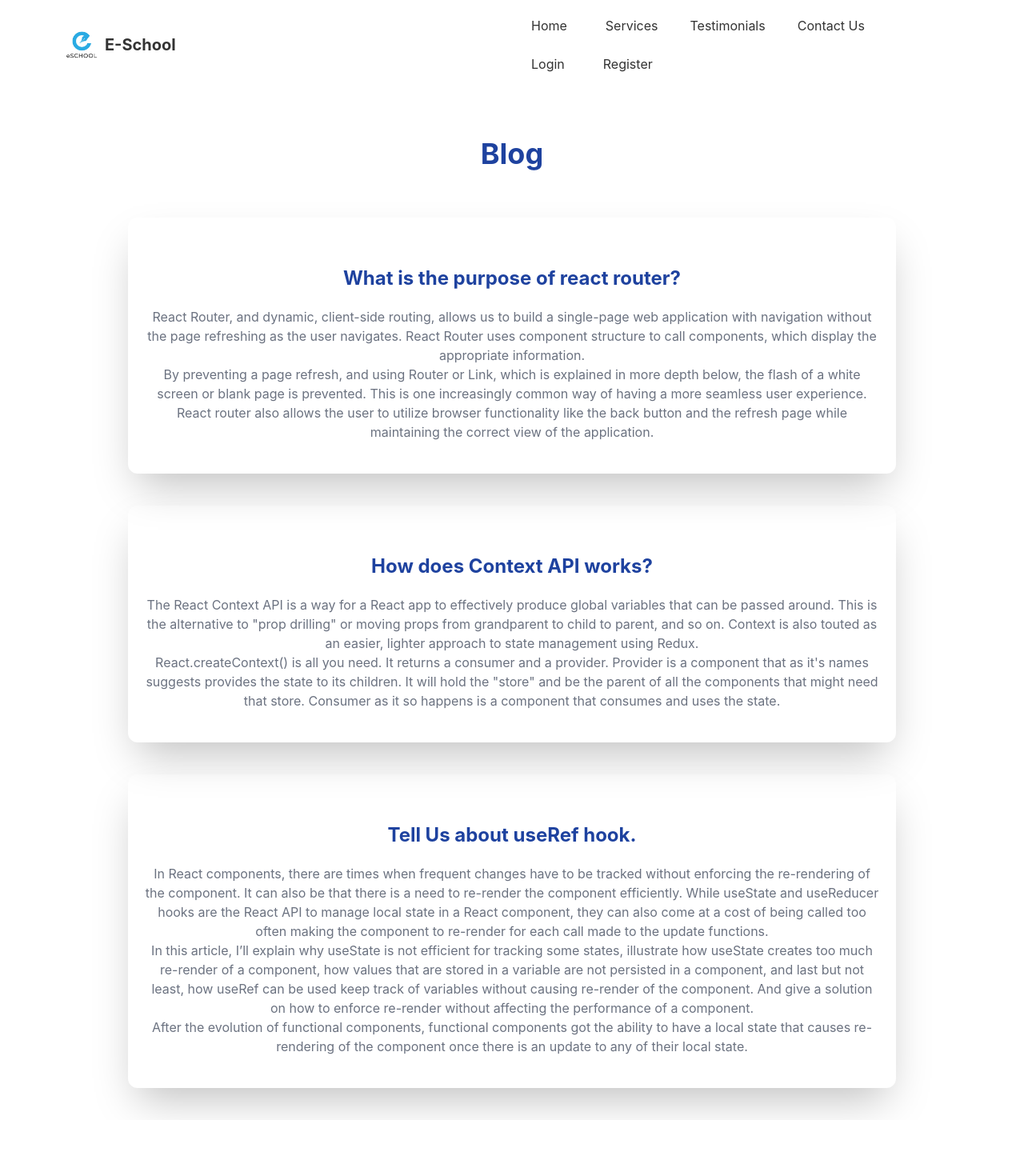
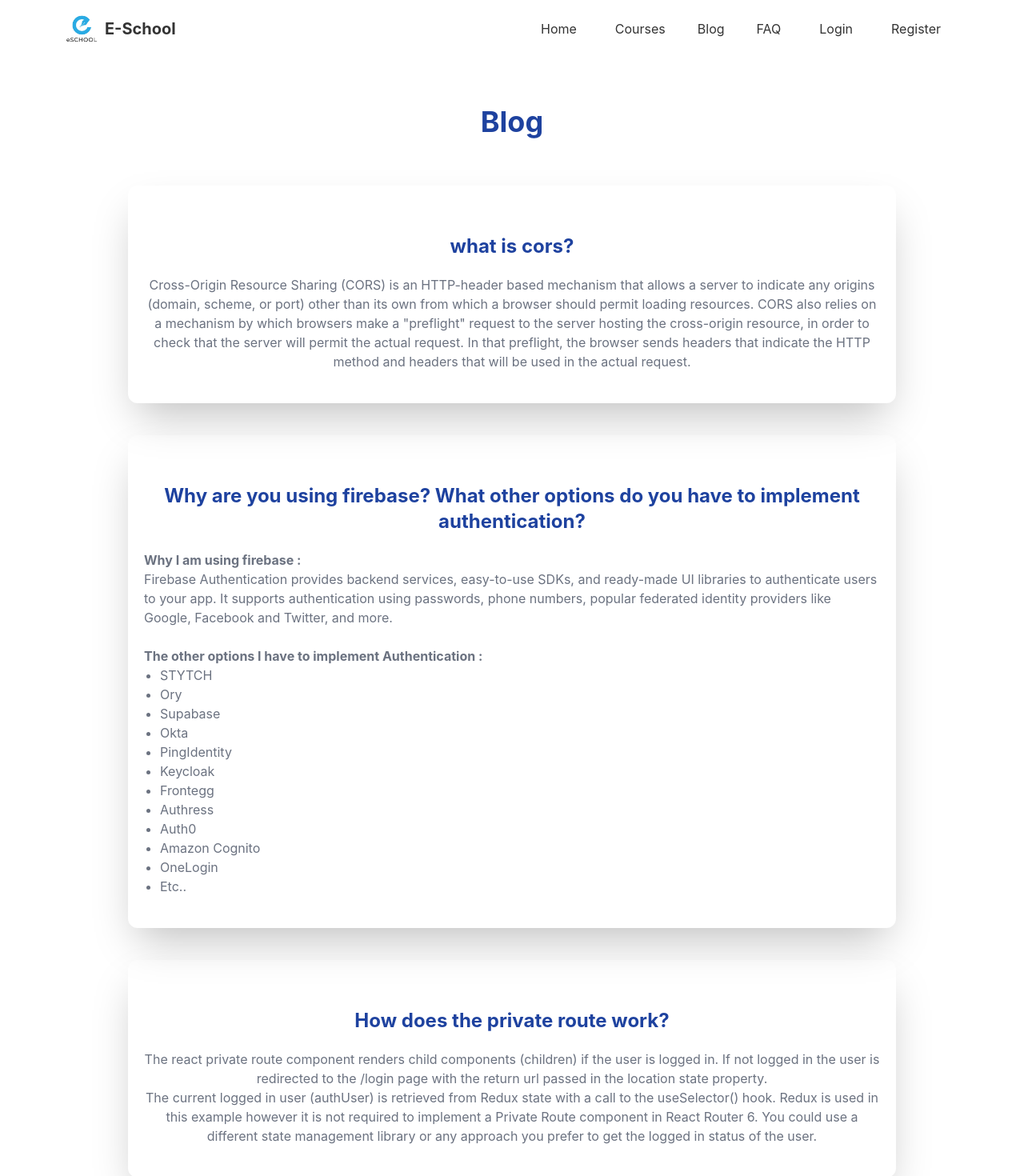
Before and after one commit to pinky-banik/E-School-Client, a React (Create React App) app: page /blog in a window 1280 px wide. Shown: the top 1470 px of the page at 80% size. Before the commit the page ends 1400 px from the top, so only its background shows below. Built offline with nearby package versions, Linux system fonts and the light colour scheme; no server answers.

Commit message:
404 page done

```diff
--- a/src/App.js
+++ b/src/App.js
@@ -13,6 +13,7 @@ import Payment from './Pages/Payment';
 import MyProfile from "./Pages/MyProfile";
 import AllCourse from "./Pages/AllCourse";
 import Blog from "./Pages/Blog";
+import Error from "./Pages/Error";
 
 
 function App() {
@@ -25,10 +26,11 @@ function App() {
         <Route path="/login" element={<Login/>} />
         <Route path="/register" element={<Register/>} />
         <Route path="/blog" element={<Blog/>} />
-        <Route path="/allCourse" element={<AllCourse/>} />
+        <Route path="/courses" element={<AllCourse/>} />
         <Route path="/profile" element={<MyProfile/>} />
         <Route path="/payment" element={<RequireAuth><Payment/></RequireAuth>} />
         <Route path="/profile" element={<RequireAuth><Payment/></RequireAuth>} />
+        <Route path='*' element={<Error/>}/>
       </Routes>
       <ToastContainer />
     </div>
--- a/src/Components/Courses/Courses.js
+++ b/src/Components/Courses/Courses.js
@@ -1,7 +1,26 @@
-import React from "react";
+import React, { useEffect, useState } from "react";
 import Course from "./Course";
 
-const Courses = ({ courses }) => {
+const Courses = () => {
+  const [courses, setCourses] = useState([]);
+  const [loading, setLoading] = useState(false);
+
+  useEffect(() => {
+    fetch("https://eschool-server.vercel.app/courses")
+      .then((res) => res.json())
+      .then((data) => {
+        setCourses(data);
+        setLoading(false);
+      });
+  }, []);
+
+  if (loading) {
+    return (
+      <div>
+        <h1>Loading...</h1>
+      </div>
+    );
+  }
   return (
     <div className="grid grid-cols-1 lg:grid-cols-3 gap-5 sm:grid-cols-2">
       {courses.map((course, index) => (
--- a/src/Components/Shared/Navbar/Navbar.js
+++ b/src/Components/Shared/Navbar/Navbar.js
@@ -46,9 +46,9 @@ const Navbar = () => {
   const menuItemslg =
   <>
         <li className='px-2 focus:bg-acent'><Link to = "/">Home</Link></li>
-        <li className='px-2 focus:bg-acent'><a href="#service">Services</a></li>
-        <li><a href="#testimonials">Testimonials</a></li>
-        <li className='px-2 focus:bg-acent'><a href="#contact">Contact Us</a></li>
+        <li className='px-2 focus:bg-acent'><a href="/courses">Courses</a></li>
+        <li><a href="/blogs">Blog</a></li>
+        <li className='px-2 focus:bg-acent'><a href="/faq">FAQ</a></li>
         {
           user?.uid?
 
@@ -56,11 +56,11 @@ const Navbar = () => {
             <div>
             <h1 className='p-2 font-bold text-primary lg:text-primary px-4'>{user?.displayName}</h1>
             </div>
-            <div className="dropdown lg:dropdown-end">
+            <div  className="dropdown lg:dropdown-end">
             <label tabIndex="0" className="cursor-pointer">
               <div className='avatar px-5 lg:px-0'>
-              <div className="w-10 rounded-full ring ring-primary">
-                <img className='object-contain rounded-full' src={user?.photoURL} />
+              <div className="w-10 rounded-full ring ring-primary"  title={user?.displayName}>
+                <img className='object-contain rounded-full'  src={user?.photoURL} />
               </div>
             </div></label>
             <ul tabIndex="0" className="dropdown-content menu p-2 shadow bg-base-100 rounded-box w-52">
@@ -101,16 +101,14 @@ const Navbar = () => {
         </div>
        }
         <li className='px-2 focus:bg-acent'><Link to = "/">Home</Link></li>
-        <li className='px-2 focus:bg-acent'><Link to = "/service">Services</Link></li>
-        <li className='px-2 focus:bg-acent'><a href="#service">Services</a></li>
-        <li><a href="#testimonials">Testimonials</a></li>
-        <li className='px-2 focus:bg-acent'><a href="#contact">Contact Us</a></li>
+        <li className='px-2 focus:bg-acent'><Link to = "/courses">Courses</Link></li>
+        <li  className='px-2 focus:bg-acent'><Link to = "/blog">Blog</Link></li>
+        <li className='px-2 focus:bg-acent'><Link to = "/faq">FAQ</Link></li>
 
           {
            user?.uid?
 
             <div>
-          <li className='px-2 focus:bg-acent'><Link to = "/dashboard">Dashboard</Link></li>
           <li><button onClick={handleSignOut} className='btn w-full btn-primary cursor-pointer text-white'>Logout</button></li>
           </div>  :
           <div>
--- a/src/Pages/Blog.js
+++ b/src/Pages/Blog.js
@@ -5,25 +5,49 @@ const Blog = () => {
     <div className='w-3/4 mx-auto py-10 gap-10 flex-col flex '>
       <h1 className='text-center font-bold text-primary text-4xl py-5 '>Blog</h1>
       <div className='p-5 py-10 shadow-2xl  rounded-xl'>
-        <h1 className='text-primary py-5 text-2xl font-bold'>What is the purpose of react router?</h1>
-        <p className='text-gray-500'>React Router, and dynamic, client-side routing, allows us to build a single-page web application with navigation without the page refreshing as the user navigates. React Router uses component structure to call components, which display the appropriate information.
-<br />
-By preventing a page refresh, and using Router or Link, which is explained in more depth below, the flash of a white screen or blank page is prevented. This is one increasingly common way of having a more seamless user experience. React router also allows the user to utilize browser functionality like the back button and the refresh page while maintaining the correct view of the application.</p>
+        <h1 className='text-primary py-5 text-2xl font-bold'>what is cors?</h1>
+        <p className='text-gray-500'>Cross-Origin Resource Sharing (CORS) is an HTTP-header based mechanism that allows a server to indicate any origins (domain, scheme, or port) other than its own from which a browser should permit loading resources. CORS also relies on a mechanism by which browsers make a "preflight" request to the server hosting the cross-origin resource, in order to check that the server will permit the actual request. In that preflight, the browser sends headers that indicate the HTTP method and headers that will be used in the actual request.</p>
       </div>
       <div className='p-5 py-10 shadow-2xl  rounded-xl'>
-        <h1 className='text-primary py-5 text-2xl  font-bold'>How does Context API works?</h1>
-        <p className='text-gray-500'>The React Context API is a way for a React app to effectively produce global variables that can be passed around. This is the alternative to "prop drilling" or moving props from grandparent to child to parent, and so on. Context is also touted as an easier, lighter approach to state management using Redux.
+        <h1 className='text-primary py-5 text-2xl  font-bold'>Why are you using firebase? What other options do you have to implement authentication?</h1>
+        <p className='text-gray-500 text-start'><strong>Why I am using firebase : </strong> <br />
+        Firebase Authentication provides backend services, easy-to-use SDKs, and ready-made UI libraries to authenticate users to your app. It supports authentication using passwords, phone numbers, popular federated identity providers like Google, Facebook and Twitter, and more.
         <br />
-        React.createContext() is all you need. It returns a consumer and a provider. Provider is a component that as it's names suggests provides the state to its children. It will hold the "store" and be the parent of all the components that might need that store. Consumer as it so happens is a component that consumes and uses the state.</p>
+        <br />
+        <strong className='my-5'>The other options I have to implement Authentication : </strong><br />
+        <ul className='list-disc px-5'>
+          <li>STYTCH</li>
+          <li>Ory</li>
+          <li>Supabase</li>
+          <li>Okta</li>
+          <li>PingIdentity</li>
+          <li>Keycloak</li>
+          <li>Frontegg </li>
+          <li>Authress</li>
+          <li>Auth0</li>
+          <li>Amazon Cognito</li>
+          <li>OneLogin</li>
+          <li>Etc..</li>
+        </ul>
+        </p>
       </div>
       <div className='p-5 py-10 shadow-2xl rounded-xl'>
-        <h1 className='text-primary py-5 text-2xl font-bold'>Tell Us about useRef hook.</h1>
+        <h1 className='text-primary py-5 text-2xl font-bold'>How does the private route work?</h1>
         <p className='text-gray-500'>
-        In React components, there are times when frequent changes have to be tracked without enforcing the re-rendering of the component. It can also be that there is a need to re-render the component efficiently. While useState and useReducer hooks are the React API to manage local state in a React component, they can also come at a cost of being called too often making the component to re-render for each call made to the update functions.
- <br />
-In this article, I’ll explain why useState is not efficient for tracking some states, illustrate how useState creates too much re-render of a component, how values that are stored in a variable are not persisted in a component, and last but not least, how useRef can be used keep track of variables without causing re-render of the component. And give a solution on how to enforce re-render without affecting the performance of a component.
+        The react private route component renders child components (children) if the user is logged in. If not logged in the user is redirected to the /login page with the return url passed in the location state property.
 <br />
-After the evolution of functional components, functional components got the ability to have a local state that causes re-rendering of the component once there is an update to any of their local state.
+The current logged in user (authUser) is retrieved from Redux state with a call to the useSelector() hook. Redux is used in this example however it is not required to implement a Private Route component in React Router 6. You could use a different state management library or any approach you prefer to get the logged in status of the user.
+        </p>
+      </div>
+      <div className='p-5 py-10 shadow-2xl rounded-xl'>
+        <h1 className='text-primary py-5 text-2xl font-bold'>What is Node? How does Node work?</h1>
+        <p className='text-gray-500'>
+        What is this node?
+Image result for What is Node? How does Node work?
+Node. js is an open-source, cross-platform JavaScript runtime environment and library for running web applications outside the client's browser.
+<br />
+<br />
+Node.js is the JavaScript runtime environment which is based on Google’s V8 Engine i.e. with the help of Node.js we can run the JavaScript outside of the browser. Other things that you may or may not have read about Node.js is that it is single-threaded, based on event-driven architecture, and non-blocking based on the I/O model.
         </p>
       </div>
     </div>
--- /dev/null
+++ b/src/Pages/Error.js
@@ -0,0 +1,14 @@
+import React from 'react';
+import { Link } from 'react-router-dom';
+import error from '../assets/error.jpg';
+
+const Error = () => {
+  return (
+    <div className='flex-col flex justify-center items-center h-screen'>
+      <img className='w-[44rem]' src={error} alt="error" />
+      <Link to="/"><button className='btn btn-primary text-white font-bold'>Go To Home</button></Link>
+    </div>
+  );
+};
+
+export default Error;
--- a/src/Pages/Home.js
+++ b/src/Pages/Home.js
@@ -4,28 +4,10 @@ import { useEffect } from "react";
 import Courses from "../Components/Courses/Courses";
 
 const Home = () => {
-  const [courses, setCourses] = useState([]);
-  const [loading, setLoading] = useState(false);
 
-  useEffect(() => {
-    fetch("https://eschool-server.vercel.app/courses")
-      .then((res) => res.json())
-      .then((data) => {
-        setCourses(data);
-        setLoading(false);
-      });
-  }, []);
-
-  if (loading) {
-    return (
-      <div>
-        <h1>Loading...</h1>
-      </div>
-    );
-  }
   return (
     <div>
-      <Courses courses={courses} />
+      <Courses  />
     </div>
   );
 };
```
Also changed, not shown: src/assets/error.jpg (added), 1 other file (tests, documents, lock files or other folders).
